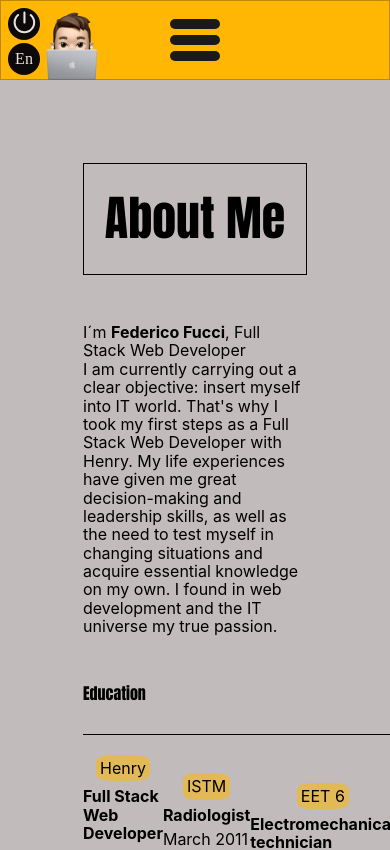
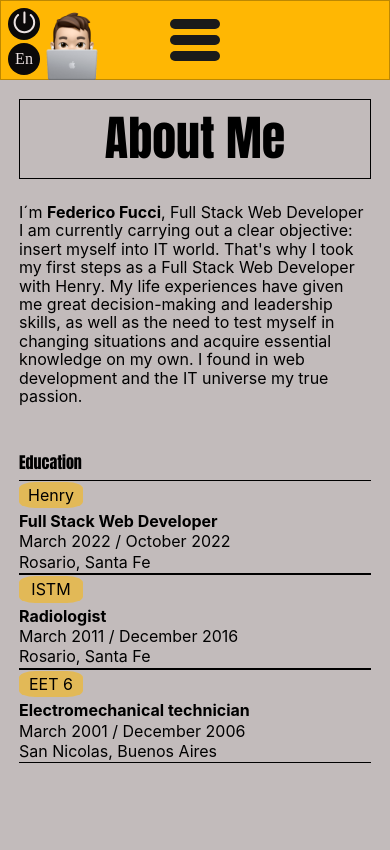
Before and after one commit to federicofucci21/portofolio, a React (Create React App) app: page /home in a window 390 px wide. Shown: the top 850 px of the page. Built offline with nearby package versions, Linux system fonts and the light colour scheme.

Commit message:
css responsive

```diff
--- a/src/Components/About/About.module.css
+++ b/src/Components/About/About.module.css
@@ -2,14 +2,12 @@
   /* position:initial; */
   display: flex;
   flex-direction: column;
-  height: 100vh;
+  height: 45rem;
   align-items: center;
   background-color: rgb(210, 205, 205);
   /* width: auto; */
   margin-left: 18rem;
 }
-
-
 
 .section {
   padding: 5rem;
@@ -19,81 +17,70 @@
   width: 100%;
 }
 
-/* .aboutme {
-  color: black;
-  font-size: xx-large;
-  align-content: center;
-  justify-items: center;
-  border: 1px solid black;
-  padding: 0.5rem;
-} */
-
-.tittle{
+.tittle {
   display: flex;
   font-size: 5rem;
-    font-family: 'Anton', sans-serif;
-    color:black;
+  font-family: "Anton", sans-serif;
+  color: black;
   border: 0.5px solid black;
-    justify-content:center;
+  justify-content: center;
   align-items: center;
   height: 7rem;
 }
 
-.name{
+.name {
   font-weight: bold;
 }
 
-.text{
-  margin-top:3rem;
+.text {
+  margin-top: 3rem;
 }
 
-.educationTittle{
+.educationTittle {
   display: flex;
   margin-top: 3rem;
   /* justify-content:center; */
   /* align-items: center; */
-  font-family: 'Anton', sans-serif;
-
+  font-family: "Anton", sans-serif;
 }
 
-.education{
-  margin-top:2rem;
+.education {
+  margin-top: 2rem;
   display: grid;
   grid-template-columns: 1fr 1fr 1fr;
 }
 
-.educationDiv{
+.educationDiv {
   display: flex;
   flex-direction: column;
-  justify-content:center;
+  justify-content: flex-start;
   align-items: center;
   border-top: 0.3px solid black;
   border-bottom: 0.5px solid black;
-
 }
 
-.institution{
+.institution {
   background-color: #ffb80389;
   border-radius: 25%;
   padding: 4px;
   margin-bottom: 3px;
-  margin-top:20px
+  margin-top: 20px;
 }
 
-.titulo{
+.titulo {
   font-weight: bold;
   margin-bottom: 3px;
-  margin-top:3px
+  margin-top: 3px;
 }
 
-.time{
+.time {
   margin-bottom: 3px;
-  margin-top:3px
+  margin-top: 3px;
 }
 
-.where{
+.where {
   margin-bottom: 30px;
-  margin-top:3px
+  margin-top: 3px;
 }
 
 @media (max-width: 480px) {
@@ -103,7 +90,27 @@
     flex-direction: column;
     margin: 0;
   }
-  .tittle{
+  .section {
+    padding: 1rem;
+  }
+  .tittle {
     font-size: 3em;
+    height: 5rem;
+  }
+  .text {
+    margin-top: 1.5rem;
+  }
+  .education {
+    margin-top: .5rem;
+    display: grid;
+    grid-template-columns: 1fr;
+  }
+  .educationDiv {
+    display: flex;
+    flex-direction: column;
+    justify-content: flex-start;
+    align-items: center;
+    border-top: 0.3px solid black;
+    border-bottom: 0.5px solid black;
   }
 }
--- a/src/Components/Education/Education.module.css
+++ b/src/Components/Education/Education.module.css
@@ -2,18 +2,22 @@
     display: flex;
     flex-direction: column;
     justify-content:center;
-    align-items: center;
+    /* align-items: center; */
     border-top: 0.3px solid black;
     border-bottom: 0.5px solid black;
 
   }
 
   .institution{
+    display: flex;
+    align-items: center;
+    justify-content: center;
     background-color: #ffb80389;
     border-radius: 25%;
     padding: 4px;
     margin-bottom: 3px;
-    margin-top:20px
+    margin-top:20px;
+    width: 4rem;
   }
 
   .titulo{
@@ -31,3 +35,30 @@
     margin-bottom: 30px;
     margin-top:3px
   }
+
+  @media (max-width: 480px) {
+    .educationDiv {
+      justify-content:flex-start;
+    }
+
+    .institution{
+      border-radius: 25%;
+      padding: 4px;
+      margin-bottom: 1px;
+      margin-top:1px;
+    }
+    .titulo{
+      margin-bottom: 1px;
+      margin-top:3px
+    }
+
+    .time{
+      margin-bottom: 1px;
+      margin-top:1px
+    }
+
+    .where{
+      margin-bottom: 2px;
+      margin-top:1px
+    }
+  }
--- a/src/Components/Proyects/Proyects.module.css
+++ b/src/Components/Proyects/Proyects.module.css
@@ -1,6 +1,6 @@
 .div {
   display: flex;
-  height: 100vh;
+  height: 58rem;
   align-items: center;
   background-color: rgb(210, 205, 205);
   width: auto;
```
Lines whose indentation alone changed are shown as unchanged.
